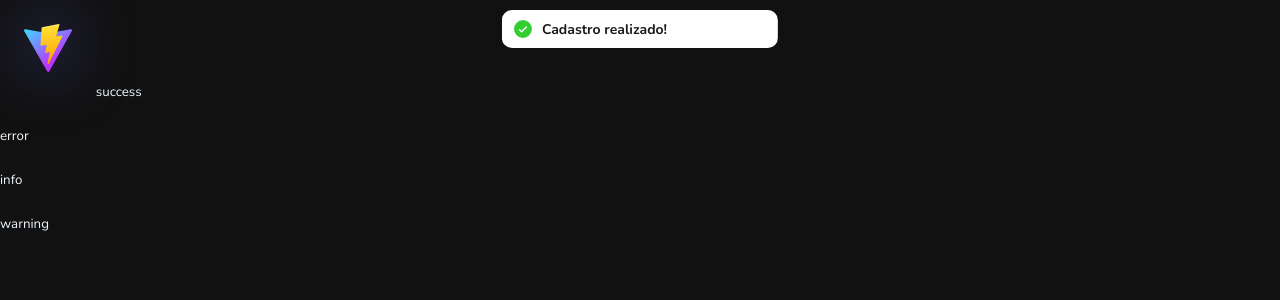
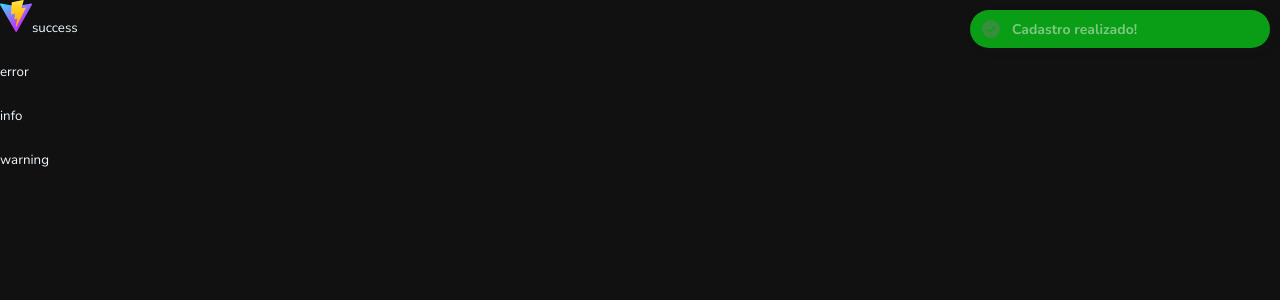
Before and after one commit to paulopariz/vue-toastfic, a Vue app: page / in a window 1280 px wide. Both pictures are taken after a click on the button "success". Shown: the top 300 px of the page. Built offline with nearby package versions, Linux system fonts and the light colour scheme.

Commit message:
style: palette, variables, animation, etc

```diff
--- a/src/App.vue
+++ b/src/App.vue
@@ -47,20 +47,5 @@ function warning() {
     <br />
   </div>
 
-  <Toast :automatic-close="false" position="top-center" />
+  <Toast :automatic-close="false" position="top-right" theme="pastel" :max-toasts="10" />
 </template>
-
-<style scoped>
-.logo {
-  height: 6em;
-  padding: 1.5em;
-  will-change: filter;
-  transition: filter 300ms;
-}
-.logo:hover {
-  filter: drop-shadow(0 0 2em #646cffaa);
-}
-.logo.vue:hover {
-  filter: drop-shadow(0 0 2em #42b883aa);
-}
-</style>
--- a/src/components/toast/Toast.vue
+++ b/src/components/toast/Toast.vue
@@ -3,24 +3,32 @@ import { ToastTitle, ToastIcon, ToastAction } from "./index";
 
 import { useToasts } from "./toast";
 import { IProps } from "./props";
-import { watchEffect, onBeforeUnmount, provide, ref } from "vue";
+import { watchEffect, onBeforeUnmount, provide, ref, computed } from "vue";
 
 const { toasts, removeToast } = useToasts();
 
 const props = withDefaults(defineProps<IProps>(), {
   close: true,
-  duration: 3000,
+  duration: 4000,
   automaticClose: true,
   position: "top-right",
-  colorful: true,
+  colorIcon: true,
+  maxToasts: 7,
+  theme: "light",
 });
 
+//limite de toasts a serem exibidos
+const activeToasts = computed(() => toasts.value.slice(0, props.maxToasts));
+
 const activeTimeouts = new Map<number, ReturnType<typeof setTimeout>>();
-
 function closeAutoToasts() {
   if (!props.automaticClose) return;
 
   toasts.value.forEach((toast) => {
+    // se existir evento handle o toast não irá fechar automaticamente
+    if (toast.handle?.click) return;
+
+    //fecha o toast automaticamente, com a duration das options ou da props
     if (!activeTimeouts.has(toast.id)) {
       const toastDuration = toast.duration ?? props.duration;
       const timeout = setTimeout(() => {
@@ -33,6 +41,7 @@ function closeAutoToasts() {
   });
 }
 
+//executa o evento handle das options
 function handleToast(action?: () => void, id?: number) {
   if (action && id !== undefined) {
     action();
@@ -48,81 +57,41 @@ onBeforeUnmount(() => {
   activeTimeouts.forEach((timeout) => clearTimeout(timeout));
 });
 
-provide("colorful", ref(props.colorful));
+provide("isIconColor", ref(props.colorIcon));
+provide("currentTheme", ref(props.theme));
 </script>
 
 <template>
-  <div class="toastific-container" :class="`toastific-position-${position}`">
-    <transition-group name="toastific">
-      <div v-for="toast in toasts" :key="toast.id" class="toastific">
+  <transition-group name="toastfic">
+    <div
+      v-for="(toast, index) in activeToasts"
+      :key="toast.id"
+      :class="[`toastfic-position-${position}`, { [`toastfic-${toast.type}`]: theme === 'pastel' }]"
+      :style="{ top: `${index * 48}px` }"
+      class="toastfic"
+      :toastfic-theme="theme"
+    >
+      <div class="toastfic-header">
         <ToastIcon v-if="toast.type !== 'default'" :type="toast.type" />
 
         <ToastTitle>
           {{ toast.title }}
         </ToastTitle>
+      </div>
 
-        <ToastAction @click="handleToast(toast.handle?.click, toast.id)">{{ toast.handle?.text }}</ToastAction>
-      </div>
-    </transition-group>
-  </div>
+      <ToastAction @click="handleToast(toast.handle?.click, toast.id)">{{ toast.handle?.text }}</ToastAction>
+    </div>
+  </transition-group>
 </template>
 
 <style scoped>
-.toastific-container {
-  position: fixed;
-  overflow: hidden;
-  z-index: 9999;
-
-  overflow-y: auto;
-  max-height: 50%;
-
-  display: grid;
-  gap: 10px;
-
-  &::-webkit-scrollbar {
-    display: none;
-  }
-}
-
-.toastific-position-top-right {
-  top: 10px;
-  right: 10px;
-}
-
-.toastific-position-top-left {
-  top: 10px;
-  left: 10px;
-}
-
-.toastific-position-bottom-right {
-  bottom: 10px;
-  right: 10px;
-}
-
-.toastific-position-bottom-left {
-  bottom: 10px;
-  left: 10px;
-}
-
-.toastific-position-bottom-center {
-  bottom: 10px;
-  left: 50%;
-  transform: translateX(-50%);
-}
-
-.toastific-position-top-center {
-  top: 10px;
-  left: 50%;
-  transform: translateX(-50%);
-}
-
-.toastific {
-  border-radius: 10px;
+.toastfic {
+  border-radius: 999px;
 
   height: 38px;
+  width: 300px;
 
-  color: #1a1a1a;
-  background-color: #fff;
+  background-color: var(--toastfic-bg);
   box-shadow: 3px 3px 12px rgba(53, 53, 53, 0.055) !important;
 
   display: flex;
@@ -131,38 +100,95 @@ provide("colorful", ref(props.colorful));
   gap: 8px;
 
   padding: 0 13px 0 10px;
+  margin-top: 10px;
 
   user-select: none;
 
-  animation: show-toastific 0.2s backwards;
+  animation: show-toastfic 0.5s ease;
+  transition: all 0.5s ease;
 
-  position: relative;
+  position: absolute;
   overflow: hidden;
 }
 
-@keyframes show-toastific {
+.toastfic-success {
+  color: var(--toastfic-success-text);
+  background-color: var(--toastfic-success-bg);
+}
+.toastfic-error {
+  color: var(--toastfic-error-text);
+  background-color: var(--toastfic-error-bg);
+}
+.toastfic-info {
+  color: var(--toastfic-info-text);
+  background-color: var(--toastfic-info-bg);
+}
+.toastfic-warning {
+  color: var(--toastfic-warning-text);
+  background-color: var(--toastfic-warning-bg);
+}
+
+@keyframes show-toastfic {
   0% {
     opacity: 0;
+    transform: translateY(-100%) scale(0.9);
   }
   100% {
     opacity: 1;
+    transform: translateY(1) scale(1);
   }
 }
 
-.toastific-enter-active,
-.toastific-leave-active {
-  transition: all 0.3s ease;
+.toastfic-header {
+  display: flex;
+  align-items: center;
+  gap: 10px;
 }
 
-.toastific-enter-from,
-.toastific-leave-to {
-  opacity: 0;
-  height: 0;
+.toastfic-position-top-right {
+  top: 10px;
+  right: 10px;
 }
 
-.toastific-enter-to,
-.toastific-leave-from {
+.toastfic-position-top-left {
+  top: 10px;
+  left: 10px;
+}
+
+.toastfic-position-bottom-right {
+  bottom: 10px;
+  right: 10px;
+}
+
+.toastfic-position-bottom-left {
+  bottom: 10px;
+  left: 10px;
+}
+
+.toastfic-position-bottom-center {
+  bottom: 10px;
+  left: 50%;
+  transform: translateX(-50%);
+}
+
+.toastfic-position-top-center {
+  top: 10px;
+  left: 50%;
+  transform: translateX(-50%);
+}
+
+.toastfic-enter-active,
+.toastfic-leave-active {
+  transition: all 0.5s ease;
+}
+
+.toastfic-enter-from,
+.toastfic-leave-to {
+  opacity: 0;
+}
+
+.toastfic-enter-to,
+.toastfic-leave-from {
   opacity: 1;
-  height: 38px;
 }
 </style>
--- a/src/components/toast/ToastAction.vue
+++ b/src/components/toast/ToastAction.vue
@@ -3,17 +3,16 @@ const emit = defineEmits(["click"]);
 </script>
 
 <template>
-  <span class="action-toastific" @click="emit('click')">
+  <span class="toastific-action" @click="emit('click')">
     <slot />
   </span>
 </template>
 
 <style scoped>
-.action-toastific {
-  margin-left: 90px;
-
+.toastific-action {
   font-weight: 600;
   font-size: 12px;
+  color: var(--toastfic-text);
 
   cursor: pointer;
   text-decoration-line: underline;
--- a/src/components/toast/ToastIcon.vue
+++ b/src/components/toast/ToastIcon.vue
@@ -5,6 +5,8 @@ import { inject } from "vue";
 interface IToastIconProps {
   type: "success" | "error" | "info" | "warning";
 }
+
+type TTheme = "light" | "dark" | "pastel";
 
 const props = defineProps<IToastIconProps>();
 
@@ -15,15 +17,23 @@ const iconComponents = {
   warning: Warning,
 };
 
-const colorful = inject<boolean>("colorful");
+const isIconColor = inject<boolean>("isIconColor");
+const theme = inject<TTheme>("currentTheme");
 
-if (!colorful) {
-  throw new Error("colorful not provided");
+if (!isIconColor) {
+  throw new Error("isIconColor not provided");
+}
+if (!theme) {
+  throw new Error("theme not provided");
 }
 </script>
 
 <template>
-  <component :is="iconComponents[props.type]" class="icon" :class="{ [`icon-${$props.type}`]: colorful }" />
+  <component
+    :is="iconComponents[props.type]"
+    class="icon"
+    :class="{ [`icon-${$props.type}`]: isIconColor || theme === 'pastel' }"
+  />
 </template>
 
 <style scoped>
@@ -33,23 +43,23 @@ if (!colorful) {
   height: 22px;
   width: 22px;
 
-  fill: #1a1a1a;
+  fill: var(--toastfic-icon);
   display: flex;
   align-items: center;
   justify-content: center;
+}
 
-  &.icon-success {
-    fill: #33cc33;
-  }
-  &.icon-error {
-    fill: #ff3333;
-  }
-  &.icon-info {
-    fill: #3385ff;
-  }
-  &.icon-warning {
-    fill: #ff9900;
-  }
+.icon-success {
+  fill: var(--toastfic-success-icon);
+}
+.icon-error {
+  fill: var(--toastfic-error-icon);
+}
+.icon-info {
+  fill: var(--toastfic-info-icon);
+}
+.icon-warning {
+  fill: var(--toastfic-warning-icon);
 }
 
 @keyframes show-icon {
--- a/src/components/toast/ToastTitle.vue
+++ b/src/components/toast/ToastTitle.vue
@@ -9,7 +9,7 @@ h1 {
   font-size: 14px;
   font-weight: 700;
 
-  color: #1a1a1a;
+  color: var(--toastfic-text);
 
   margin-top: 0.5px;
 }
--- a/src/components/toast/props.ts
+++ b/src/components/toast/props.ts
@@ -3,7 +3,9 @@ export interface IProps {
   automaticClose?: boolean;
   duration?: number;
   position?: "top-left" | "top-right" | "bottom-left" | "bottom-right" | "top-center" | "bottom-center";
-  colorful?: boolean;
+  colorIcon?: boolean;
+  maxToasts?: number;
+  theme?: "light" | "dark" | "pastel";
 }
 
 export type IToastType = "success" | "error" | "info" | "warning" | "default";
--- a/src/style.css
+++ b/src/style.css
@@ -15,3 +15,51 @@ button {
   cursor: pointer;
   border: none;
 }
+
+[toastfic-theme="dark"] {
+  --toastfic-bg: #1a1a1a;
+  --toastfic-icon: #ffffff;
+  --toastfic-text: #ffffff;
+
+  --toastfic-success-icon: #388e3c;
+
+  --toastfic-info-icon: #1976d2;
+
+  --toastfic-warning-icon: #f57c00;
+
+  --toastfic-error-icon: #d32f2f;
+}
+
+[toastfic-theme="light"] {
+  --toastfic-bg: #ffffff;
+  --toastfic-icon: #1a1a1a;
+  --toastfic-text: #1a1a1a;
+
+  --toastfic-success-icon: #388e3c;
+
+  --toastfic-info-icon: #1976d2;
+
+  --toastfic-warning-icon: #f57c00;
+
+  --toastfic-error-icon: #d32f2f;
+}
+
+[toastfic-theme="pastel"] {
+  --toastfic-icon: #1a1a1a;
+
+  --toastfic-success-bg: #099e15;
+  --toastfic-success-icon: #388e3c;
+  --toastfic-success-text: #81c784;
+
+  --toastfic-info-bg: #0569b1;
+  --toastfic-info-icon: #1976d2;
+  --toastfic-info-text: #64b5f6;
+
+  --toastfic-warning-bg: #160b00;
+  --toastfic-warning-icon: #f57c00;
+  --toastfic-warning-text: #ffb74d;
+
+  --toastfic-error-bg: #bb001c;
+  --toastfic-error-icon: #d32f2f;
+  --toastfic-error-text: #e57373;
+}
```
